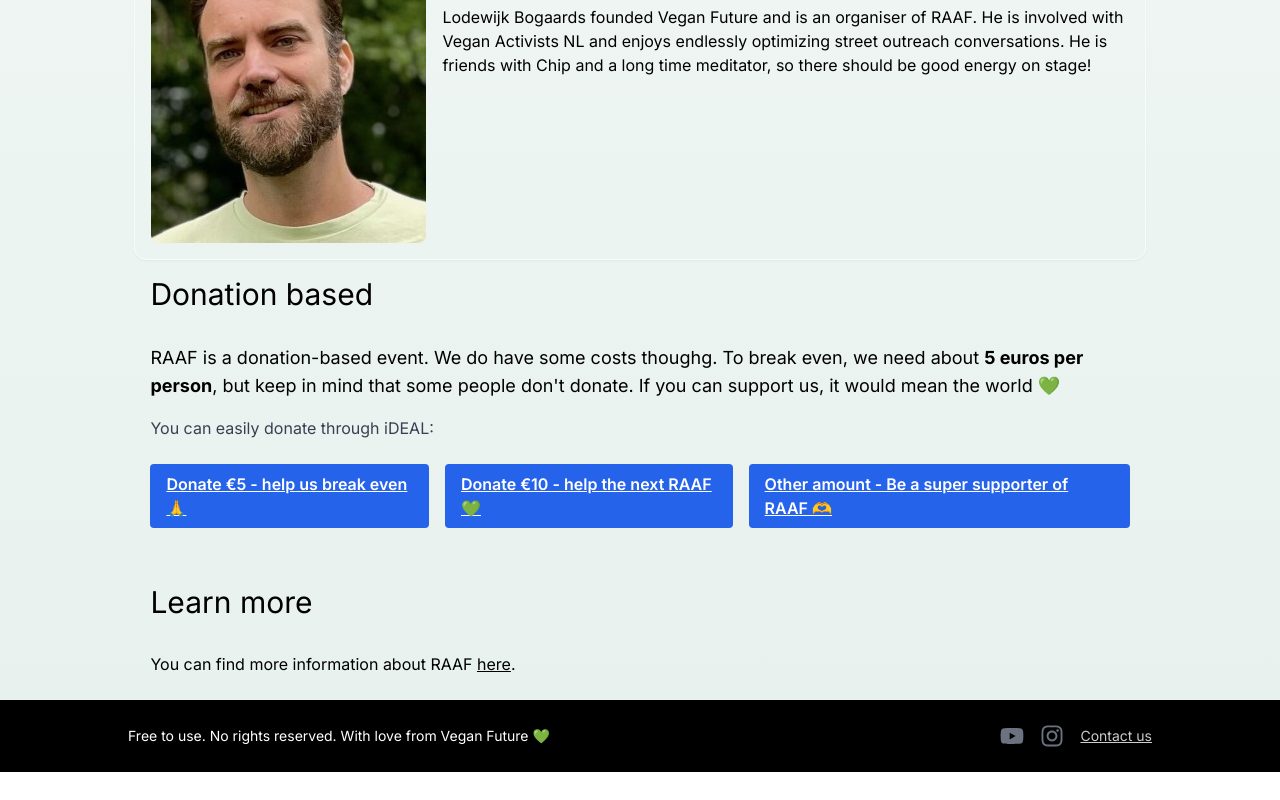
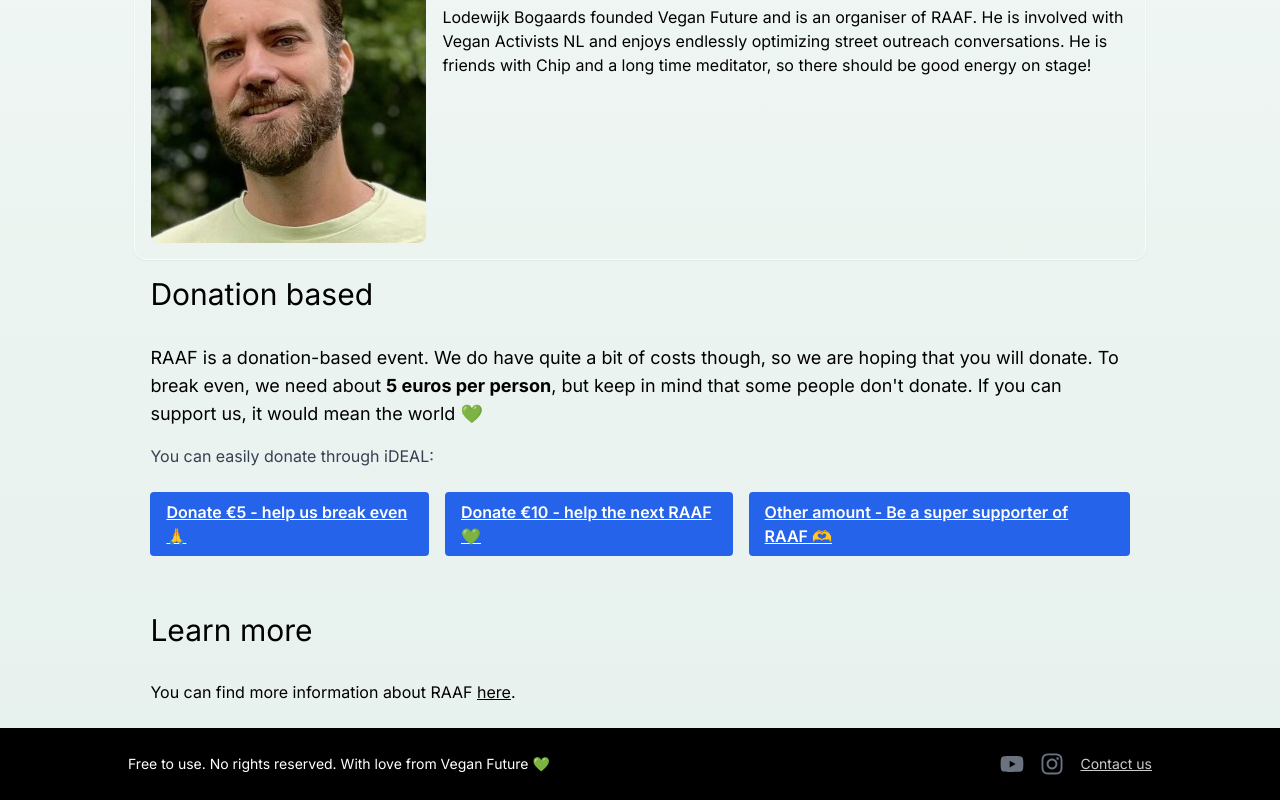
Before and after one commit to veganfuture/veganfuture.org, a Next.js app: page /raaf/4 in a window 1280 px wide. Shown: the part 3674-4474 px from the top of the page. Before the commit the page ends 4446 px from the top, so only its background shows below. Built offline with nearby package versions, Linux system fonts and the light colour scheme.

Commit message:
raaf 4: fix donation text

```diff
--- a/app/raaf/donate_raaf.tsx
+++ b/app/raaf/donate_raaf.tsx
@@ -2,10 +2,10 @@ export function DonateRaaf() {
   return (
     <>
       <p className="text-lg mb-4">
-        RAAF is a donation-based event. We do have some costs thoughg. To break
-        even, we need about <strong>5 euros per person</strong>, but keep in
-        mind that some people don&apos;t donate. If you can support us, it would
-        mean the world 💚
+        RAAF is a donation-based event. We do have quite a bit of costs though,
+        so we are hoping that you will donate. To break even, we need about{" "}
+        <strong>5 euros per person</strong>, but keep in mind that some people
+        don&apos;t donate. If you can support us, it would mean the world 💚
       </p>
       <p className="mb-6 text-md text-gray-700">
         You can easily donate through iDEAL:
```
